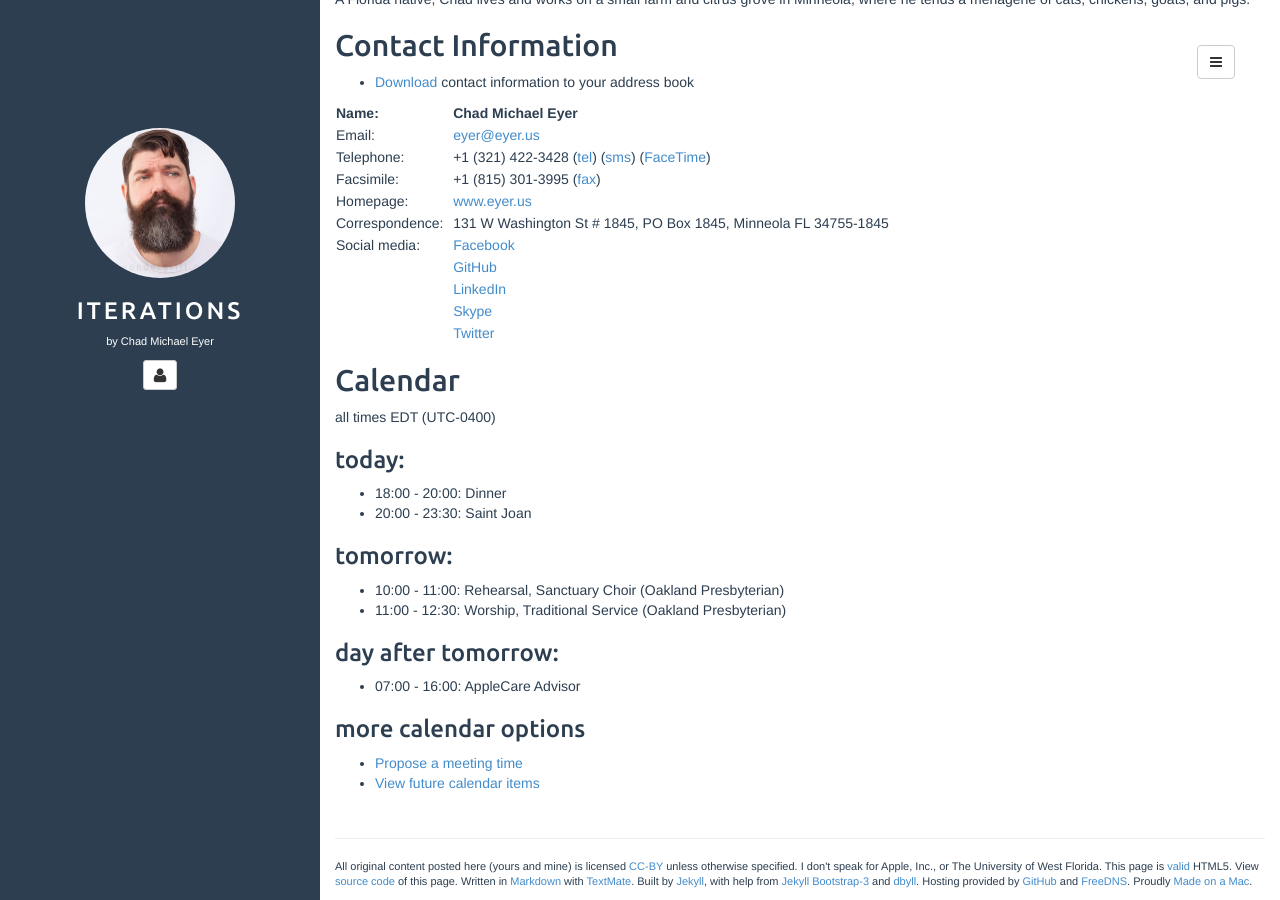
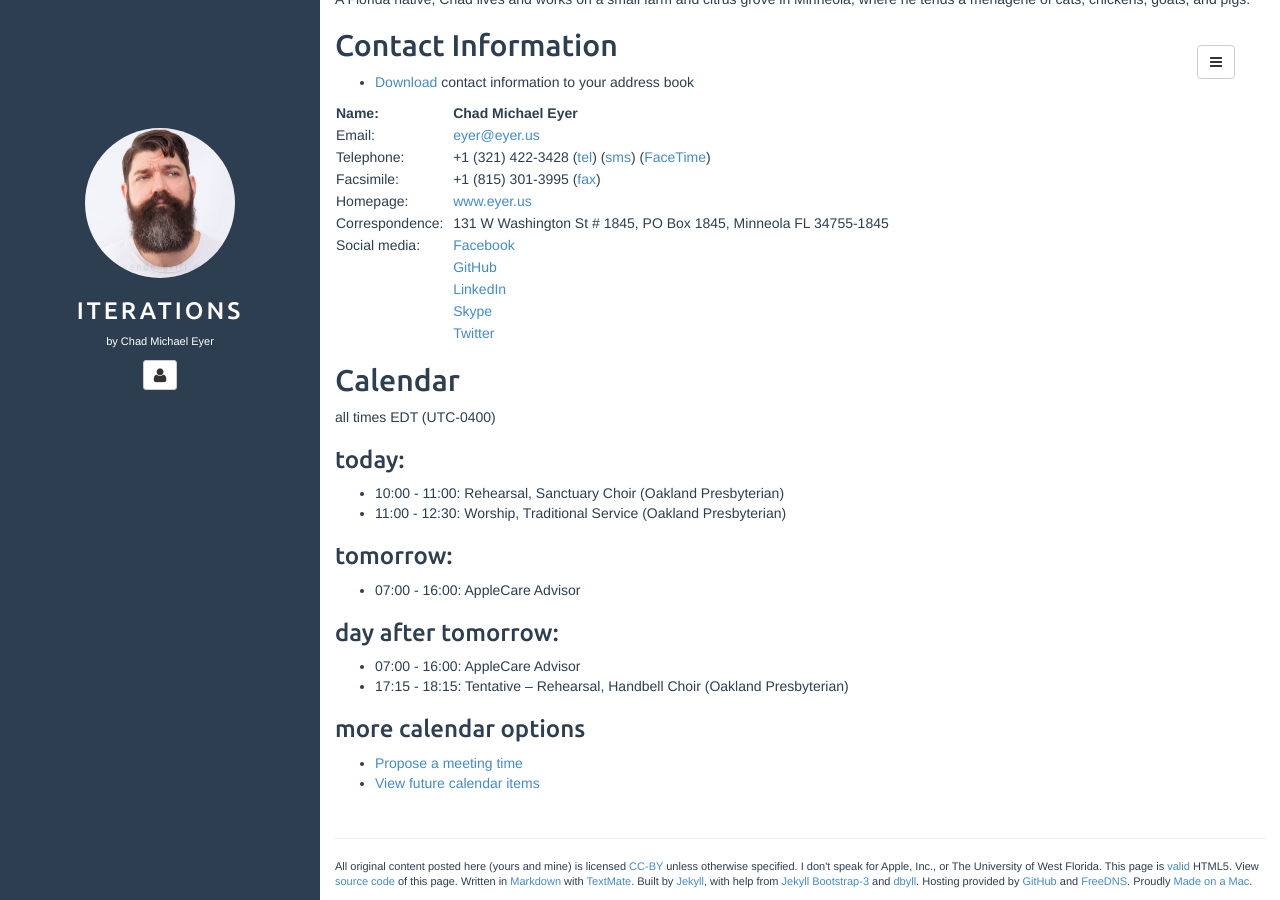
Before and after one commit to chadmichaeleyer/chadmichaeleyer.github.io, a Jekyll site: the page built from about.md, in a window 1280 px wide and 900 px high, scrolled down 1070 px. Built offline with Jekyll 4.4.1, drawn with Linux system fonts in a browser that asks for light colours.

Commit message:
calendar update

```diff
--- a/calendar.markdown
+++ b/calendar.markdown
@@ -2,14 +2,14 @@ all times EDT (UTC-0400)
 
 ### today:
 
-* 18:00 - 20:00: Dinner
-* 20:00 - 23:30: Saint Joan
+* 10:00 - 11:00: Rehearsal, Sanctuary Choir (Oakland Presbyterian)
+* 11:00 - 12:30: Worship, Traditional Service (Oakland Presbyterian)
 
 ### tomorrow:
 
-* 10:00 - 11:00: Rehearsal, Sanctuary Choir (Oakland Presbyterian)
-* 11:00 - 12:30: Worship, Traditional Service (Oakland Presbyterian)
+* 07:00 - 16:00: AppleCare Advisor
 
 ### day after tomorrow:
 
 * 07:00 - 16:00: AppleCare Advisor
+* 17:15 - 18:15: Tentative – Rehearsal, Handbell Choir (Oakland Presbyterian)
```
Also changed, not shown: calendar-year.markdown (+4 -5 lines).
